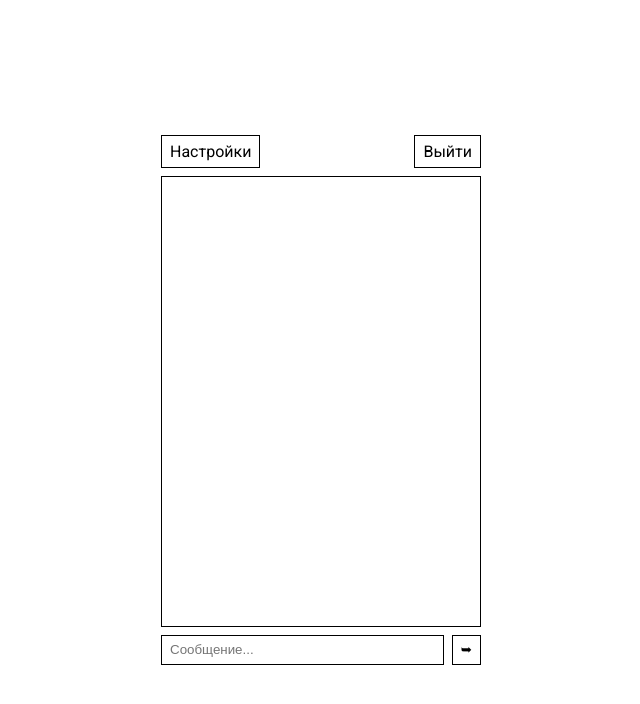
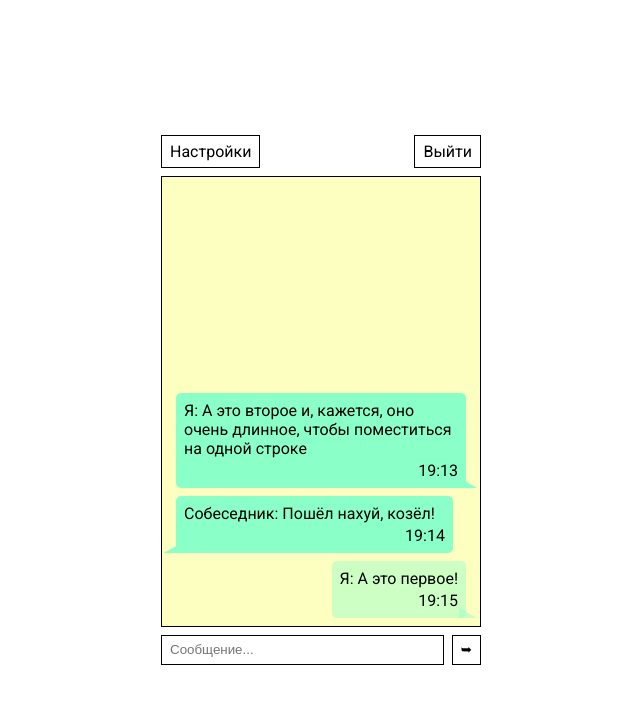
Before and after one commit to enotstitch/chat, a website built with Parcel: page index.html in a window 1280 px wide. Shown: the whole page, without its empty margins (319-959 px from the left). Built offline with nearby package versions, Linux system fonts and the light colour scheme.

Commit message:
Messages layout

```diff
--- a/css/main.css
+++ b/css/main.css
@@ -14,6 +14,9 @@ html {
 	--dark-color: #000;
 	--light-color: #fff;
 	--error-color: rgb(240 100 100);
+	--background-color: #fdffc1;
+	--aquamarine-color: #8affc8;
+	--aquamarine-color-alpha: #8affc86b;
 }
 
 @font-face {
@@ -98,19 +101,81 @@ img {
 	min-height: 100vh;
 }
 
+.chat__menu {
+	display: flex;
+	align-items: center;
+	justify-content: space-between;
+	width: 100%;
+}
+
 .chat__dialogue {
 	width: 100%;
 	min-height: 100%;
 	flex-grow: 1;
 	border: 1px solid var(--dark-color);
-  padding: 8px;
+	background-color: var(--background-color);
+	padding: 8px 14px;
 }
 
-.chat__menu {
+.dialogue {
 	display: flex;
-  align-items: center;
-  justify-content: space-between;
-  width: 100%;
+	flex-direction: column;
+	justify-content: flex-end;
+	gap: 8px;
+}
+
+.dialogue__message--my {
+	align-self: flex-end;
+}
+
+.dialogue__message--my::before {
+	content: '';
+	position: absolute;
+	bottom: 0;
+	right: -23px;
+	clip-path: polygon(0 65%, 0 100%, 60% 100%);
+	background-color: inherit;
+	width: 30px;
+	height: 30px;
+}
+
+.dialogue__message--interlocutor::before {
+	content: '';
+	position: absolute;
+	bottom: 0;
+	left: -23px;
+	clip-path: polygon(100% 65%, 100% 100%, 35% 100%);
+	background-color: inherit;
+	width: 30px;
+	height: 30px;
+}
+
+.dialogue__message--interlocutor > .message__text {
+	padding-right: 10px;
+}
+
+.message {
+	position: relative;
+	width: fit-content;
+	padding: 8px;
+	background-color: var(--aquamarine-color);
+	border-radius: 5px;
+}
+
+.message--delivered {
+	background-color: var(--aquamarine-color-alpha);
+}
+
+.message__text {
+	display: inline;
+	margin: 0;
+}
+
+.message__time {
+	display: block;
+	margin-left: auto;
+	width: fit-content;
+	padding-top: 3px;
 }
 
 .chat__link {
@@ -138,4 +203,5 @@ img {
 
 .chat__send {
 	background-color: transparent;
+	cursor: pointer;
 }
--- a/index.html
+++ b/index.html
@@ -20,14 +20,41 @@
 								>
 								<a href="#" class="chat__link chat__exit link-reset">Выйти</a>
 							</div>
-              <div class="chat__dialogue dialogue"></div>
+							<div class="chat__dialogue dialogue">
+								<div class="dialogue__message dialogue__message--my message">
+									<span class="message__sender">Я:</span>
+									<p class="message__text">
+										А это второе и, кажется, оно очень длинное, чтобы
+										поместиться на одной строке
+									</p>
+									<time class="message__time">19:13</time>
+								</div>
+
+								<div class="dialogue__message dialogue__message--interlocutor message">
+									<span class="message__sender">Собеседник:</span>
+									<p class="message__text">
+										Пошёл нахуй, козёл!
+									</p>
+									<time class="message__time">19:14</time>
+								</div>
+
+								<div class="dialogue__message dialogue__message--my message message--delivered">
+									<span class="message__sender">Я:</span>
+									<p class="message__text">А это первое!</p>
+									<time class="message__time">19:15</time>
+								</div>
+							</div>
 							<form class="chat__form" action="#">
 								<input
 									class="chat__input chat__message"
 									type="text"
 									placeholder="Сообщение..."
 								/>
-                <input class="chat__input chat__send" type="submit" value="&#10149;" />
+								<input
+									class="chat__input chat__send"
+									type="submit"
+									value="&#10149;"
+								/>
 							</form>
 						</div>
 					</div>
```
Lines whose indentation alone changed are shown as unchanged.
